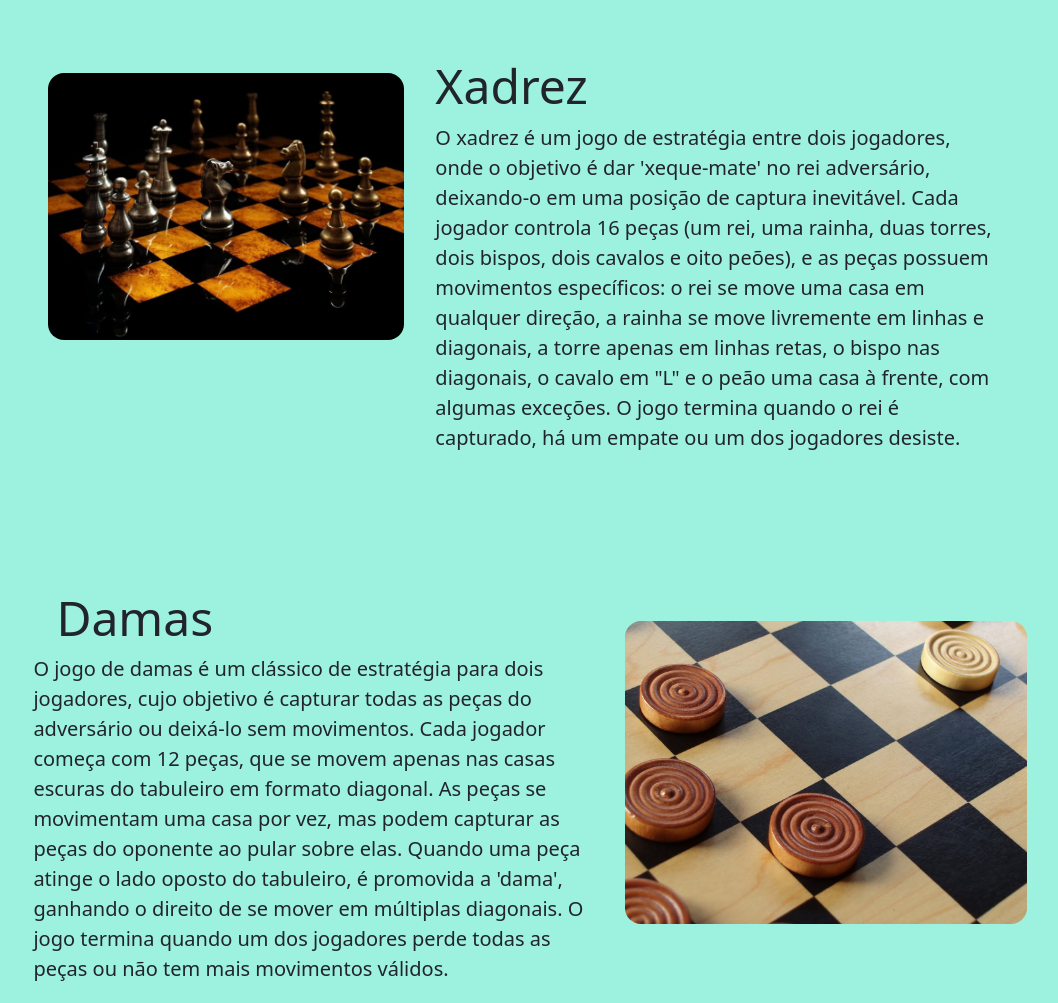
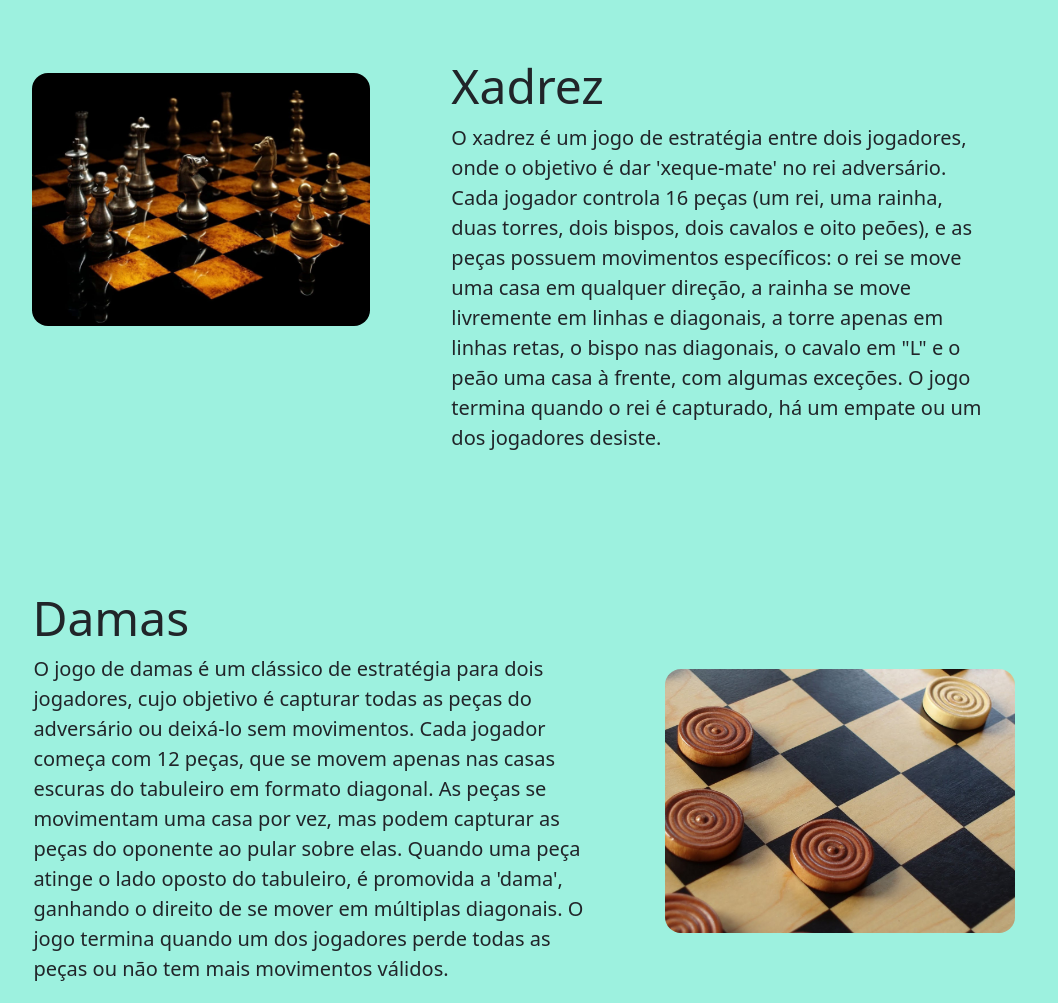
Before and after one commit to MarcosFonseca-19/Projeto-plataforma-jogos-ADS, a plain HTML site: page tabuleiro/tabuleiro.html in a window 1280 px wide. Shown: the part 960-1963 px from the top of the page, without its empty margins (122-1180 px from the left). Drawn offline with nearby package versions, Linux system fonts and the light colour scheme.

Commit message:
Add files via upload

```diff
--- a/css/Marcos_Renan_Pereira_Fonseca2.css
+++ b/css/Marcos_Renan_Pereira_Fonseca2.css
@@ -57,6 +57,9 @@ main{
     padding-left: 13vw;
     padding-top: 5vh;
 }
+.xadrez-t{
+    padding-left: 40px;
+}
 .xadrez figure img{
     width: 110%;
 
@@ -64,9 +67,11 @@ main{
 .dama{
     padding-left:13vw ;
 }
-.dama-img figure img{
+.dama-img{
 
-    margin-top: 7vh;
+    width: 350px;
+    margin-left: 5vh;
+    margin-top:13vh ;
 
 
 }
@@ -78,10 +83,12 @@ p{
     font-size: 20px;
     line-height:5vh;
 }
+
+
 .p-jogos{
     font-size: 20px;
     line-height: 30px;
-    padding: 0 3vh 0 3vh;
+    padding: 0 5vh 0 5vh;
 }
 .p-jogos2{
     font-size: 20px;
--- a/css/Marcos_Renan_Pereira_Fonseca3.css
+++ b/css/Marcos_Renan_Pereira_Fonseca3.css
@@ -101,6 +101,7 @@ p{
 
 }
 
+
 footer hr{
     color: var(--marelo);
     margin: 0 10vh 0 10vh;
--- a/tabuleiro/tabuleiro.html
+++ b/tabuleiro/tabuleiro.html
@@ -40,26 +40,26 @@
 
     <div class="row py-5 w-100 d-flex">
       <div class="xadrez col-12 col-sm-12 col-md-5 col-lg-5">
-        <figure class="px-3">
+        <figure class="pe-5">
           <img class=" rounded-4" src="../img/Xadrez-desc.jpg" alt="Tabuleiro de Xadrez">
         </figure>
       </div>
 
       <div class=" col-12 col-sm-12  col-md-6 col-lg-6">
-        <h5 class="pt-4 px-4 titulo display-5">Xadrez</h5>
-        <p class="p-jogos">O xadrez é um jogo de estratégia entre dois jogadores, onde o objetivo é dar 'xeque-mate' no rei adversário, deixando-o em uma posição de captura inevitável. Cada jogador controla 16 peças (um rei, uma rainha, duas torres, dois bispos, dois cavalos e oito peões), e as peças possuem movimentos específicos: o rei se move uma casa em qualquer direção, a rainha se move livremente em linhas e diagonais, a torre apenas em linhas retas, o bispo nas diagonais, o cavalo em "L" e o peão uma casa à frente, com algumas exceções. O jogo termina quando o rei é capturado, há um empate ou um dos jogadores desiste.</p>
+        <h5 class="pt-4 xadrez-t titulo display-5">Xadrez</h5>
+        <p class="p-jogos">O xadrez é um jogo de estratégia entre dois jogadores, onde o objetivo é dar 'xeque-mate' no rei adversário. Cada jogador controla 16 peças (um rei, uma rainha, duas torres, dois bispos, dois cavalos e oito peões), e as peças possuem movimentos específicos: o rei se move uma casa em qualquer direção, a rainha se move livremente em linhas e diagonais, a torre apenas em linhas retas, o bispo nas diagonais, o cavalo em "L" e o peão uma casa à frente, com algumas exceções. O jogo termina quando o rei é capturado, há um empate ou um dos jogadores desiste.</p>
       </div>
     </div>
 
     <div class="row py-5 w-100 d-flex">
       <div class=" dama col-12 col-sm-12 col-md-7 col-lg-7">
-        <h5 class=" pt-4 px-4 titulo display-5">Damas</h5>
+        <h5 class=" pt-4  titulo display-5">Damas</h5>
         <p class="p-jogos2">O jogo de damas é um clássico de estratégia para dois jogadores, cujo objetivo é capturar todas as peças do adversário ou deixá-lo sem movimentos. Cada jogador começa com 12 peças, que se movem apenas nas casas escuras do tabuleiro em formato diagonal. As peças se movimentam uma casa por vez, mas podem capturar as peças do oponente ao pular sobre elas. Quando uma peça atinge o lado oposto do tabuleiro, é promovida a 'dama', ganhando o direito de se mover em múltiplas diagonais. O jogo termina quando um dos jogadores perde todas as peças ou não tem mais movimentos válidos.</p>
       </div>
 
-      <div class="dama-img col-12 col-sm-12 col-md-4 col-lg-4">
+      <div class=" col-12 col-sm-12 col-md-4 col-lg-4">
         <figure>
-          <img class="w-100 rounded-4" src="../img/Dama-desc.jpg" alt="Tabuleiro de damas">
+          <img class="dama-img rounded-4" src="../img/Dama-desc.jpg" alt="Tabuleiro de damas">
         </figure>
       </div>
     </div>
```
Also changed, not shown: eletronicos/eletronicos.html (+1 -1 lines).
